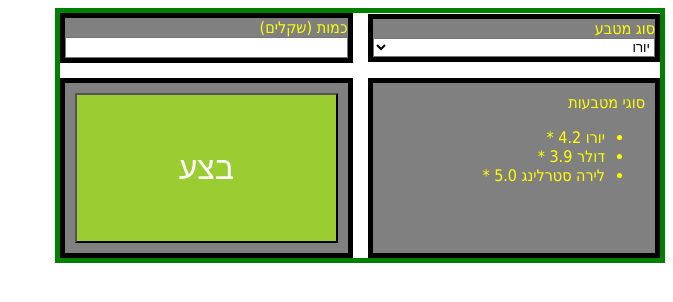
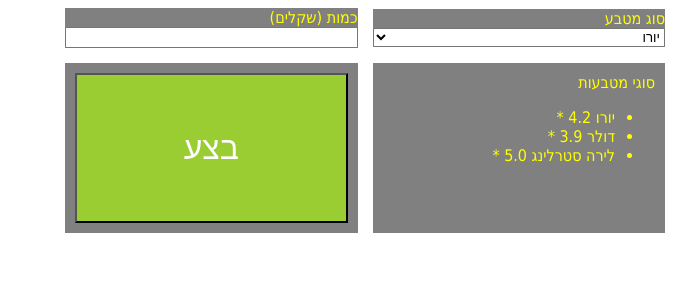
Before and after one commit to pentser/home-work5, a plain HTML site: page index.html in a window 1280 px wide. Shown: the whole page, without its empty margins (607-1280 px from the left). Drawn offline with Linux system fonts and the light colour scheme.

Commit message:
remove guideline borders

```diff
--- a/css/style.css
+++ b/css/style.css
@@ -8,16 +8,15 @@ html {
   grid-template-columns: 1fr 1fr;
   align-items: center;
   justify-content: center;
-  align-items: center;
   width: 600px;
   gap: 15px;
-  border: 5px solid green;
+  /* border: 5px solid green; */
 }
 
 .box {
   background: grey;
   color: yellow;
-  border: 5px solid black;
+  /* border: 5px solid black; */
   display: flex;
   flex-direction: column;
 }
```
